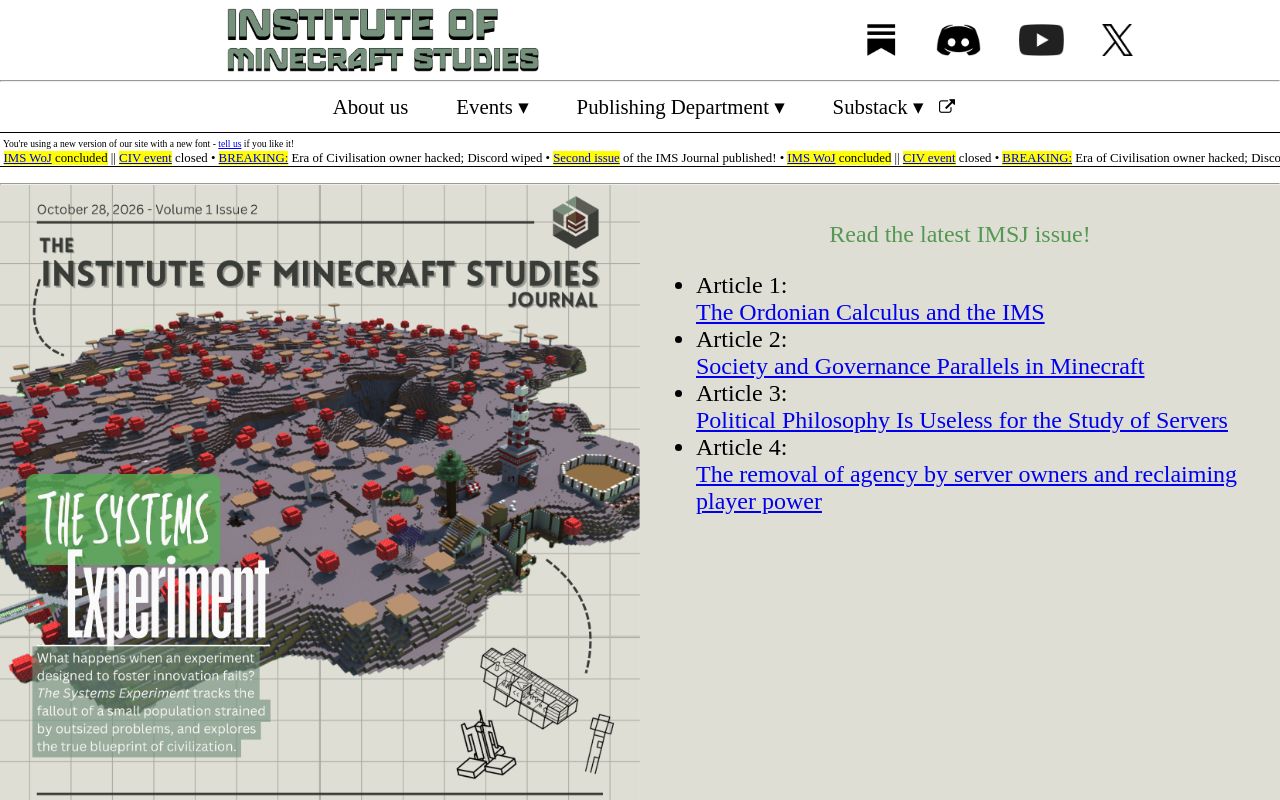
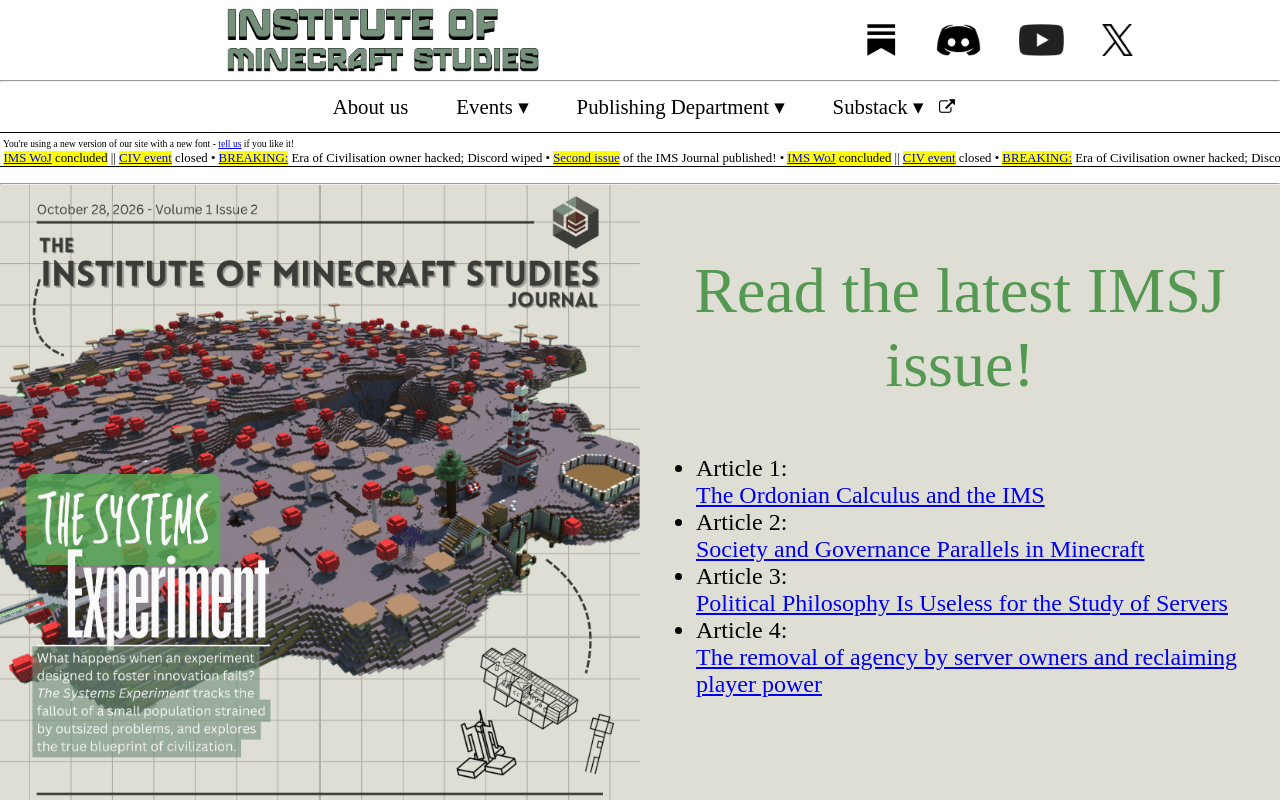
Before and after one commit to imsresearch/ims-website, a React (Vite) app: page / in a window 1280 px wide. Shown: the top 800 px of the page. Built offline with nearby package versions, Linux system fonts and the light colour scheme; a web font is replaced by a local one.

Commit message:
Fix latest-box h2

```diff
--- a/src/styles/index.css
+++ b/src/styles/index.css
@@ -64,7 +64,7 @@ body{
     font-size: 1.5rem;
 }
 
-.latest-article h2{
+.latest-box h2{
     font-size: 4rem;
 }
 
@@ -195,12 +195,7 @@ small{
         padding: 0;
     }
 
-    .latest-article{
-        padding: 5vw 2vw;
-        width: 50vw;
-    }
-
-    .article-box .article-linkbox{
+    .article-box .article-linkbox, .latest-article{
         padding: 5vw 2vw;
         width: 50vw;
     }
```
